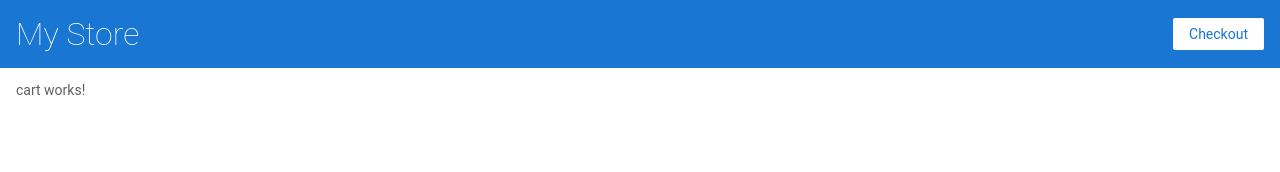
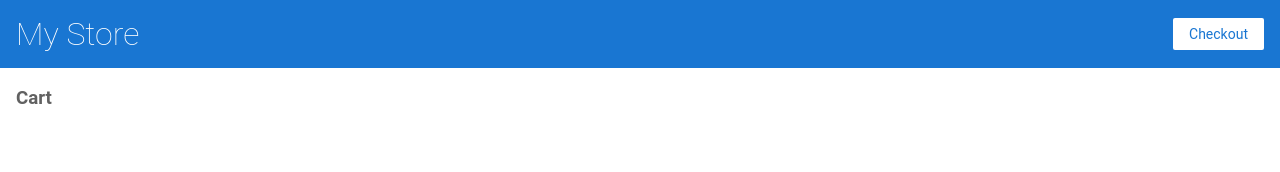
Before and after one commit to SilviuMihai/Step-by-Step-Angular, an Angular app: page /cart in a window 1280 px wide. Shown: the top 172 px of the page. Built offline with nearby package versions, Linux system fonts and the light colour scheme.

Commit message:
Injected CartService in Cart component and using ngOnInit , retrieves to the html the products bought.

```diff
--- a/src/app/cart/cart/cart.component.html
+++ b/src/app/cart/cart/cart.component.html
@@ -1 +1,6 @@
-<p>cart works!</p>
+<h3>Cart</h3>
+
+<div *ngFor="let item of items">
+    <span>{{item.name}}</span>
+    <span>{{item.price | currency}}</span>
+</div>
--- a/src/app/cart/cart/cart.component.ts
+++ b/src/app/cart/cart/cart.component.ts
@@ -1,4 +1,5 @@
 import { Component, OnInit } from '@angular/core';
+import { CartService } from './../../cart.service';
 
 @Component({
   selector: 'app-cart',
@@ -7,9 +8,13 @@
 })
 export class CartComponent implements OnInit {
 
-  constructor() { }
+  items;
+
+  constructor(private cartService:CartService) { }
 
   ngOnInit(): void {
+    this.items = this.cartService.getItems();
   }
 
+
 }
```
